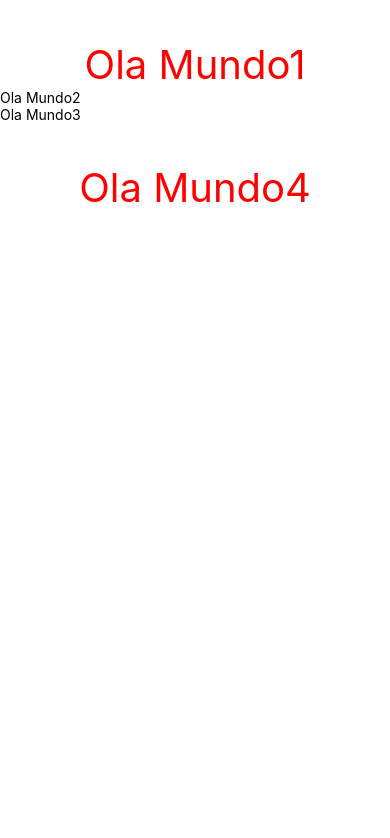
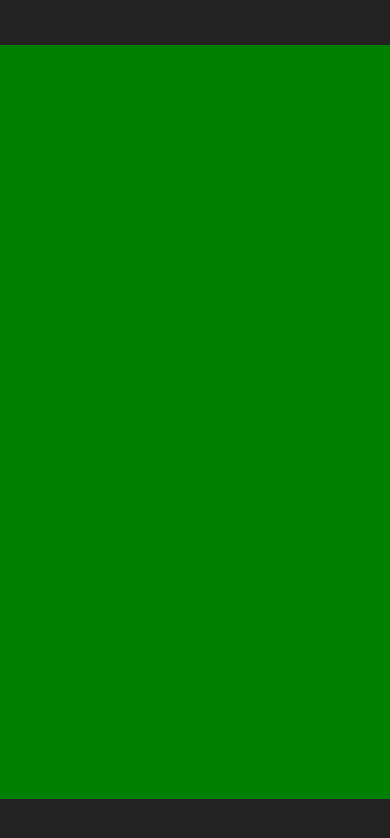
Before and after one commit to Pedro-imbriani-clear/nativeFundamentals, a React Native app: screen / in a window 390 px wide. Shown: the top 838 px of the page. Built offline with nearby package versions, Linux system fonts and the light colour scheme.

Commit message:
Dynamic and fixed sizes

```diff
--- a/App.js
+++ b/App.js
@@ -1,27 +1,14 @@
 import { StyleSheet, Text, View } from 'react-native';
 import React, { Component } from 'react';
-
-const style = StyleSheet.create({
-  area: {
-    marginTop: 40
-  },
-  textoPrincipal:{
-    fontSize:40,
-    color:'#ff0000',
-    textAlign:'center'
-  },
-
-});
 class App extends Component {
 
   render() {
 
     return (
-      <View style={style.area} >
-        <Text style={style.textoPrincipal}>Ola Mundo1</Text>
-        <Text  >Ola Mundo2</Text>
-        <Text >Ola Mundo3</Text>
-        <Text style={[style.textoPrincipal, style.area]} >Ola Mundo4</Text>
+      <View style={{backgroundColor:'#222',flex:1}}>
+        <View style={{height:45, backgroundColor: '#222' }}></View>
+        <View style={{ flex:2, backgroundColor: 'green' }}></View>
+        <View style={{height:45, backgroundColor: '#222' }}></View>
       </View>
     )
   };
```
